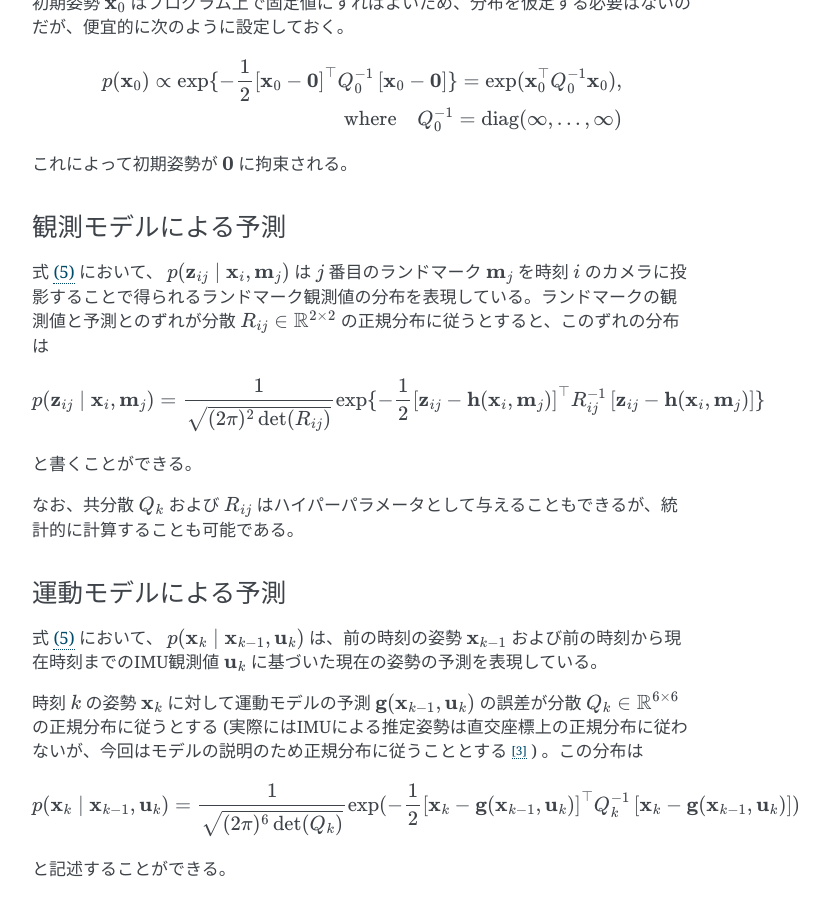
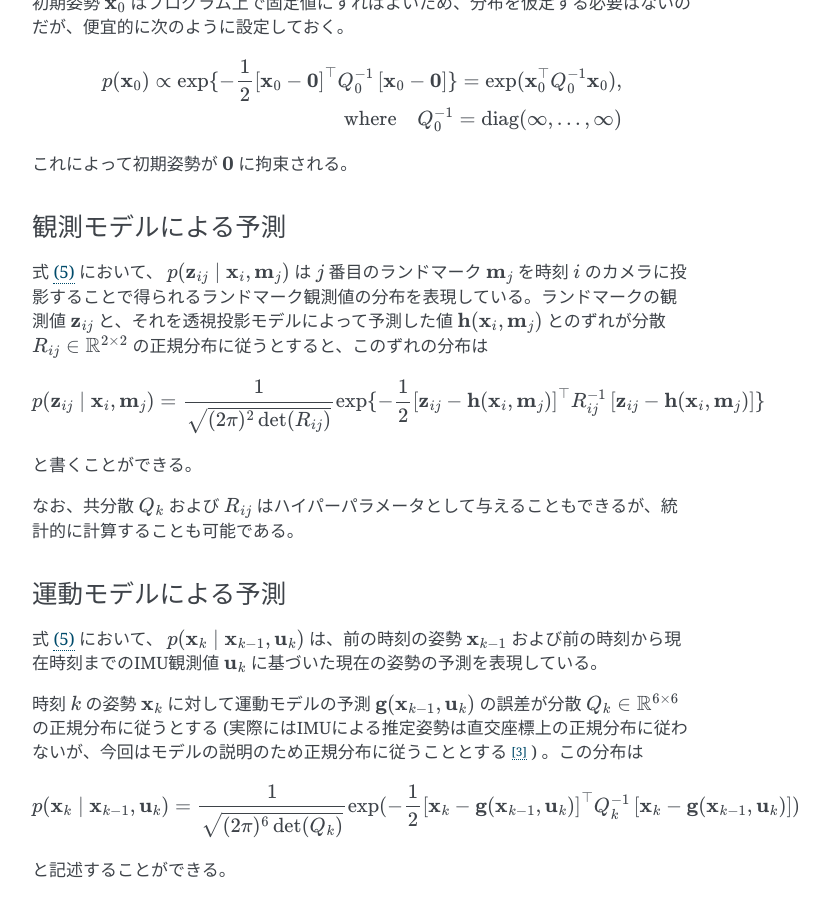
Before and after one commit to IshitaTakeshi/ishitatakeshi.github.io, a Sphinx documentation site: the page built from source/graph-slam.rst, in a window 1280 px wide and 900 px high, scrolled down 4227 px. Shown: the whole window, without its empty margins (388-1217 px from the left). Built offline with Sphinx 7.4.7, drawn with Linux system fonts in a browser that asks for light colours.

Commit message:
Explicitly explain the function h

```diff
--- a/source/graph-slam.rst
+++ b/source/graph-slam.rst
@@ -153,7 +153,7 @@ SLAMは高速に動作することが求められるため、ある事前情報
 観測モデルによる予測
 ~~~~~~~~~~~~~~~~~~~~
 
-式 :eq:`posterior-decomposition` において、 :math:`p(\mathbf{z}_{ij}\;|\;\mathbf{x}_{i},\mathbf{m}_{j})` は :math:`j` 番目のランドマーク :math:`\mathbf{m}_{j}` を時刻 :math:`i` のカメラに投影することで得られるランドマーク観測値の分布を表現している。ランドマークの観測値と予測とのずれが分散 :math:`R_{ij} \in \mathbb{R}^{2 \times 2}` の正規分布に従うとすると、このずれの分布は
+式 :eq:`posterior-decomposition` において、 :math:`p(\mathbf{z}_{ij}\;|\;\mathbf{x}_{i},\mathbf{m}_{j})` は :math:`j` 番目のランドマーク :math:`\mathbf{m}_{j}` を時刻 :math:`i` のカメラに投影することで得られるランドマーク観測値の分布を表現している。ランドマークの観測値 :math:`\mathbf{z}_{ij}` と、それを透視投影モデルによって予測した値 :math:`\mathbf{h}(\mathbf{x}_{i},\mathbf{m}_{j})` とのずれが分散 :math:`R_{ij} \in \mathbb{R}^{2 \times 2}` の正規分布に従うとすると、このずれの分布は
 
 .. math::
     p(\mathbf{z}_{ij} \;|\; \mathbf{x}_{i}, \mathbf{m}_{j}) = \frac{1}{\sqrt{(2\pi)^{2}\det(R_{ij})}}\exp\{-\frac{1}{2}\left[\mathbf{z}_{ij} - \mathbf{h}(\mathbf{x}_{i},\mathbf{m}_{j})\right]^{\top}R_{ij}^{-1}\left[\mathbf{z}_{ij} - \mathbf{h}(\mathbf{x}_{i},\mathbf{m}_{j})\right]\}
```
